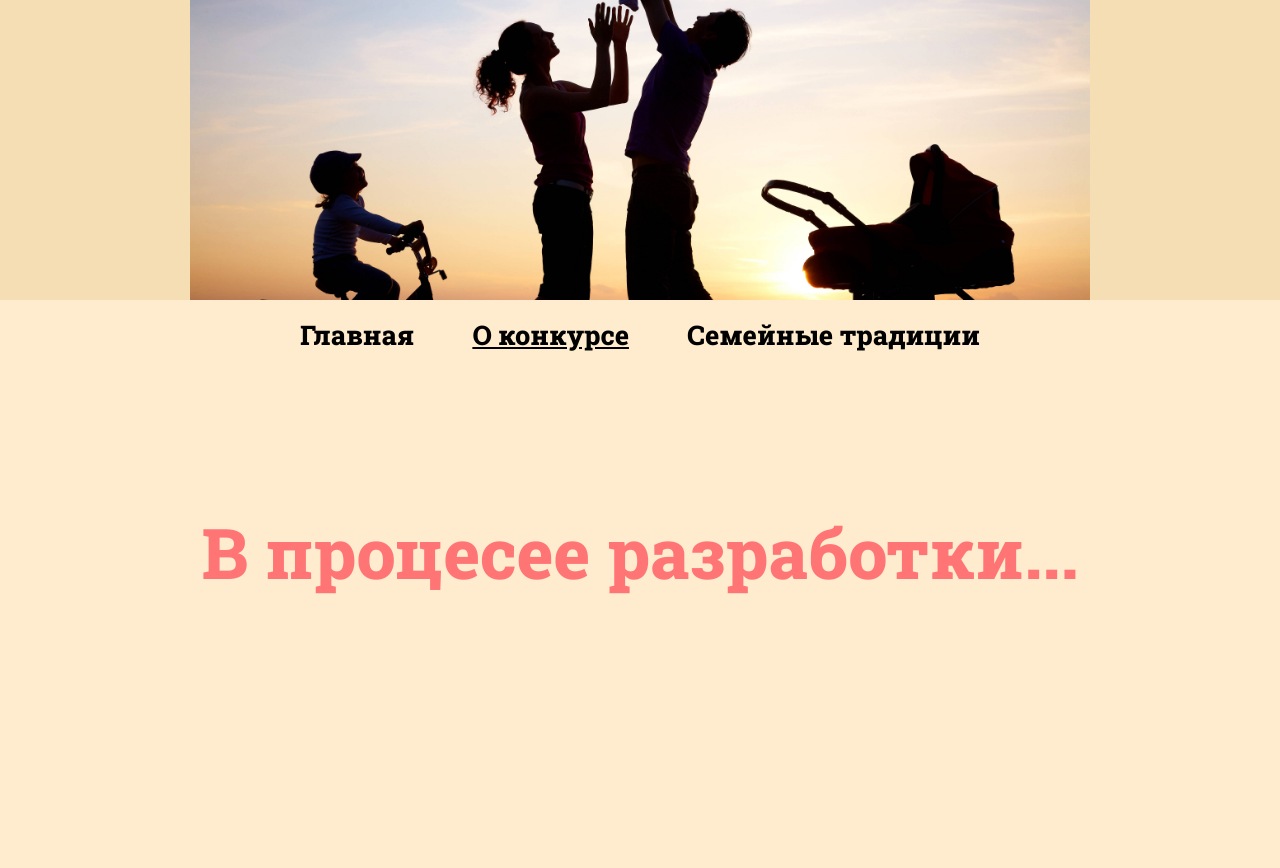
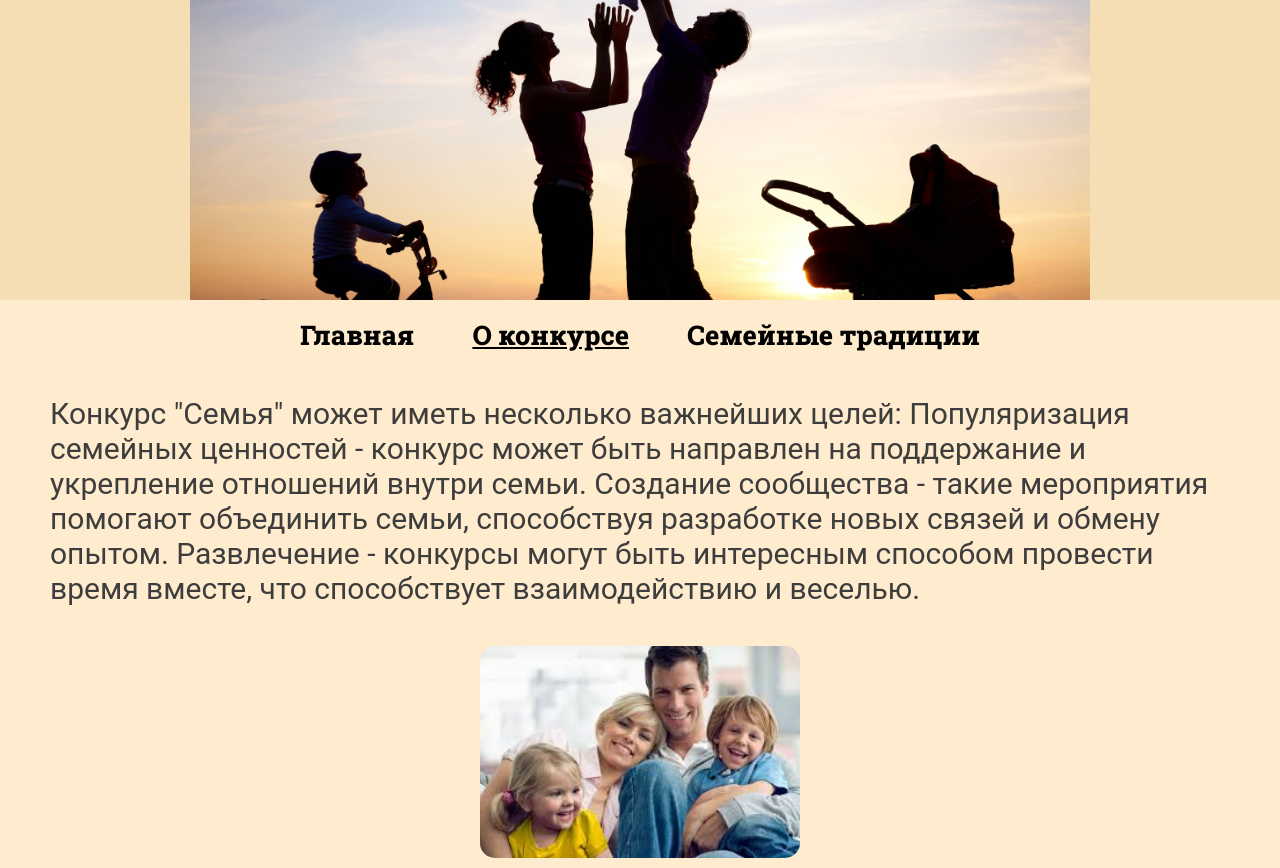
Before and after one commit to Lolotrope/Family, a plain HTML site: page info.html in a window 1280 px wide. Shown: the top 868 px of the page. Drawn offline with Linux system fonts and the light colour scheme; a web font is replaced by a local one.

Commit message:
Add files via upload

```diff
--- a/info.html
+++ b/info.html
@@ -18,7 +18,7 @@
     <link href="https://fonts.googleapis.com/css2?family=Roboto+Condensed:ital,wght@0,100..900;1,100..900&display=swap" rel="stylesheet">
 
   </head>
-  <body class="Background" style="height: 1530px;">
+  <body class="Background" style="height: 1030px;">
 
 
     <!-- Главная картинка -->
@@ -35,6 +35,7 @@
 
     <!-- Информация -->
     <div class="BasicText">
+      <!--
       <p style="color: rgb(255, 117, 117); font-family: Trans; font-size: 70px; margin-top: 140px;"; class="centerImage">
         В процесее разработки...
       </p>
@@ -47,6 +48,20 @@
         <img src="images/working_2.gif" class="borderImage" alt="Беэкенд разрабочик" style="margin-top: 10px; width: 360px;">
         <img src="images/working_3.gif" class="borderImage" alt="Фронтэнд разрабочик 2" style="margin-top: 10px; width: 482px;">
       </div>
+       -->
+
+       <p>
+        Конкурс "Семья" может иметь несколько важнейших целей:
+        Популяризация семейных ценностей - конкурс может быть направлен на поддержание и укрепление отношений внутри семьи.
+        Создание сообщества - такие мероприятия помогают объединить семьи, способствуя разработке новых связей и обмену опытом.
+        Развлечение - конкурсы могут быть интересным способом провести время вместе, что способствует взаимодействию и веселью.
+       </p>
+
+       <div class="centerImage">
+        <img src="images/familyPhoto3.jpg" class="borderImage" style="margin-top: 10px; width: 320px;">
+       </div>
+
     </div>
+
 </body>
 </html>
```
Also changed, not shown: traditions.html (+17 -2 lines).
